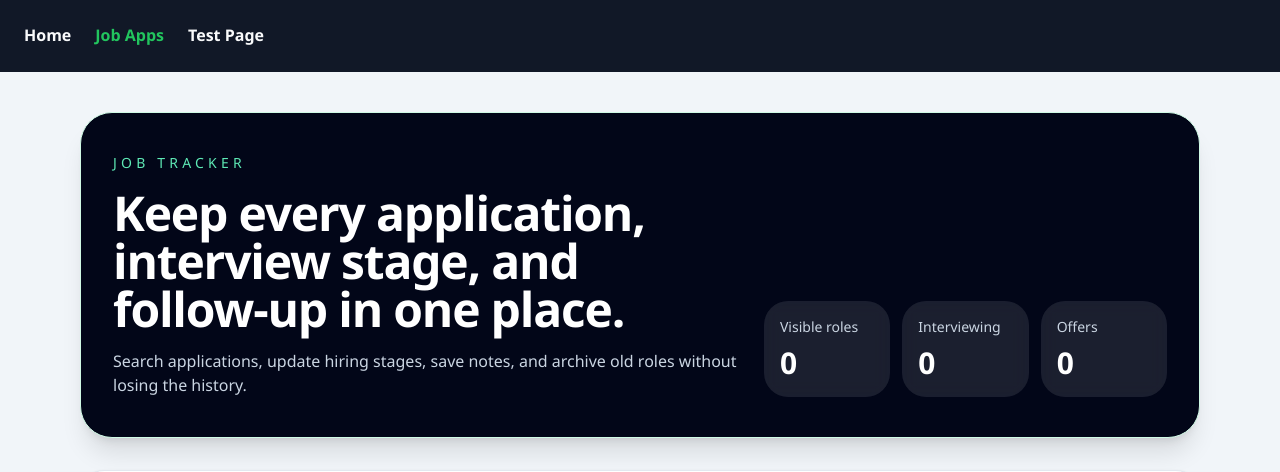
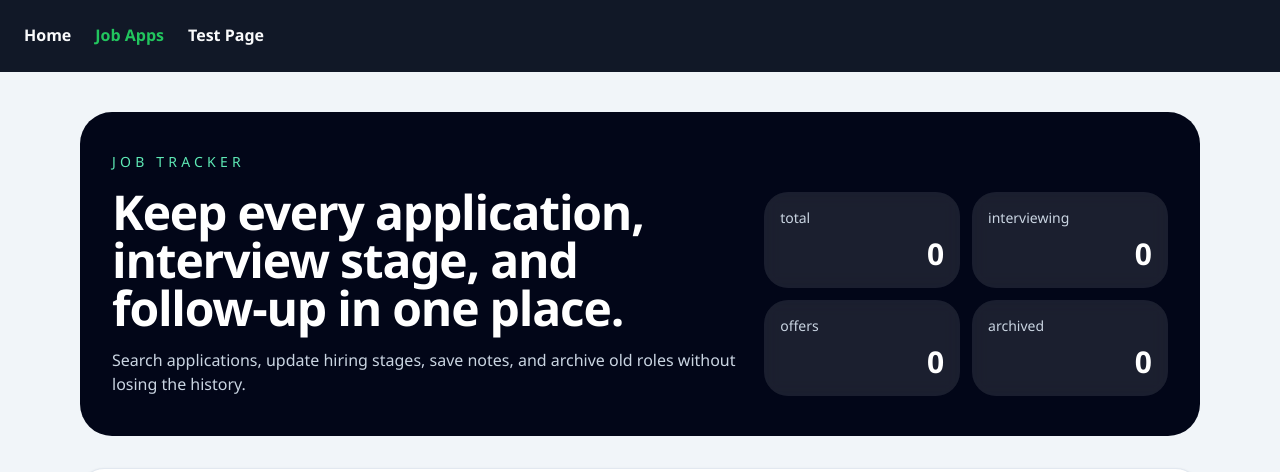
Before and after one commit to James-McTighe/myfullstackapp, a React (Vite) app in the folder client/: page /job-apps in a window 1280 px wide. Shown: the top 472 px of the page. Built offline with nearby package versions, Linux system fonts and the light colour scheme; no server answers.

Commit message:
mapped counts

```diff
--- a/client/src/components/JobTracker/Tracker.jsx
+++ b/client/src/components/JobTracker/Tracker.jsx
@@ -247,7 +247,7 @@ const Tracker = () => {
   return (
     <section className="min-h-screen px-6 py-10 lg:px-20">
       <div className="mx-auto flex max-w-7xl flex-col gap-8">
-        <header className="rounded-[2rem] border border-emerald-100 bg-slate-950 px-8 py-10 text-left text-white shadow-xl">
+        <header className="rounded-[2rem] bg-slate-950 px-8 py-10 text-left text-white">
           <p className="text-sm uppercase tracking-[0.3em] text-emerald-300">
             Job Tracker
           </p>
@@ -261,19 +261,13 @@ const Tracker = () => {
                 without losing the history.
               </p>
             </div>
-            <div className="grid gap-3 sm:grid-cols-3">
+            <div className="grid gap-3 sm:grid-cols-2">
+              {Object.entries(counts).map(([key, value]) => (
               <div className="rounded-3xl bg-white/10 p-4 backdrop-blur">
-                <p className="text-sm text-slate-300">Visible roles</p>
-                <p className="mt-2 text-3xl font-semibold">{counts.total}</p>
+                <p className="text-sm text-slate-300">{key}</p>
+                <p className="mt-2 text-3xl font-semibold text-right">{value}</p>
               </div>
-              <div className="rounded-3xl bg-white/10 p-4 backdrop-blur">
-                <p className="text-sm text-slate-300">Interviewing</p>
-                <p className="mt-2 text-3xl font-semibold">{counts.interviewing}</p>
-              </div>
-              <div className="rounded-3xl bg-white/10 p-4 backdrop-blur">
-                <p className="text-sm text-slate-300">Offers</p>
-                <p className="mt-2 text-3xl font-semibold">{counts.offers}</p>
-              </div>
+              ))}
             </div>
           </div>
         </header>
```
